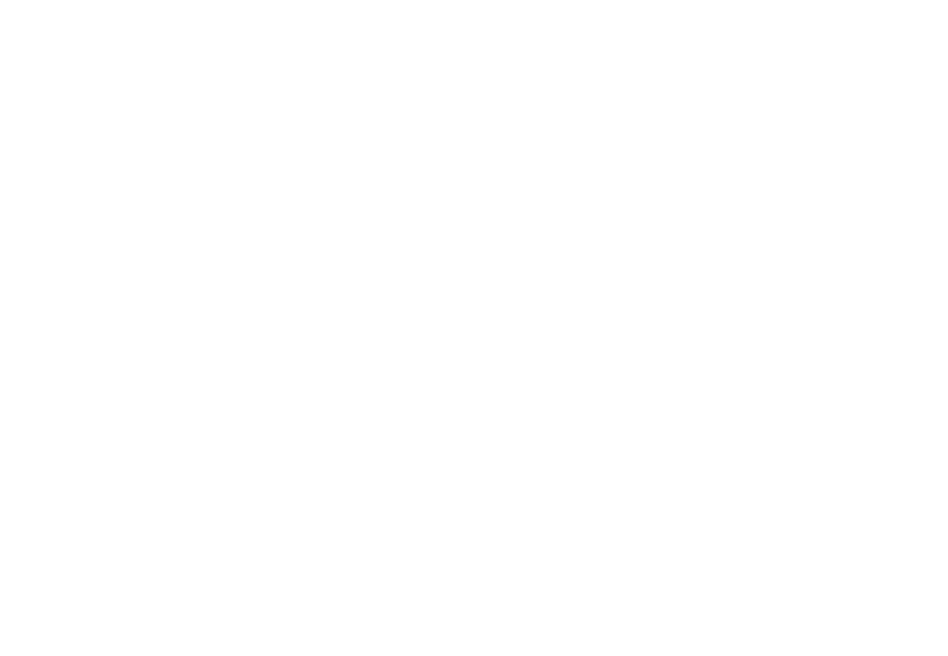
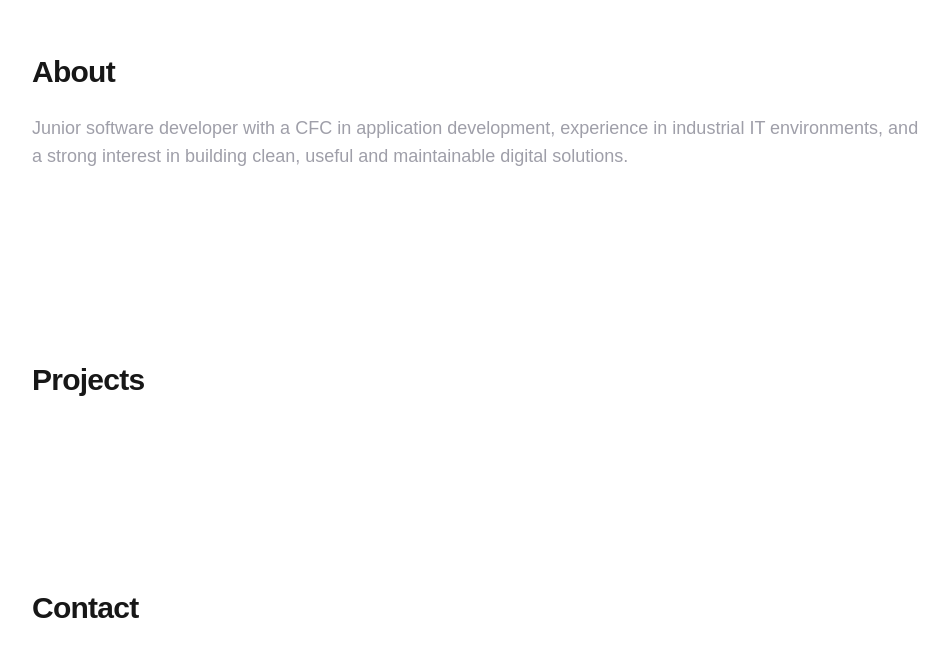
Before and after one commit to im4R3S/portfolio-achille, a Next.js app: page / in a window 1280 px wide. Shown: the part 842-1498 px from the top of the page, without its empty margins (160-1108 px from the left). Before the commit the page ends 800 px from the top, so only its background shows below. Built offline with nearby package versions, Linux system fonts and the light colour scheme.

Commit message:
feat: add main page sections

```diff
--- a/app/page.tsx
+++ b/app/page.tsx
@@ -1,11 +1,17 @@
 import Navbar from "@/components/Navbar";
 import Hero from "@/components/Hero";
+import About from "@/components/About";
+import Projects from "@/components/Projects";
+import Contact from "@/components/Contact";
 
 export default function Home() {
   return (
     <>
       <Navbar />
       <Hero />
+      <About />
+      <Projects />
+      <Contact />
     </>
   );
 }
--- /dev/null
+++ b/components/About.tsx
@@ -0,0 +1,14 @@
+export default function About() {
+  return (
+    <section id="about" className="px-6 py-24">
+      <div className="mx-auto max-w-4xl">
+        <h2 className="text-3xl font-bold tracking-tight">About</h2>
+        <p className="mt-6 text-lg text-zinc-400">
+          Junior software developer with a CFC in application development,
+          experience in industrial IT environments, and a strong interest in
+          building clean, useful and maintainable digital solutions.
+        </p>
+      </div>
+    </section>
+  );
+}
--- /dev/null
+++ b/components/Contact.tsx
@@ -0,0 +1,9 @@
+export default function Contact() {
+  return (
+    <section id="contact" className="px-6 py-24">
+      <div className="mx-auto max-w-4xl">
+        <h2 className="text-3xl font-bold tracking-tight">Contact</h2>
+      </div>
+    </section>
+  );
+}
--- /dev/null
+++ b/components/Projects.tsx
@@ -0,0 +1,9 @@
+export default function Projects() {
+  return (
+    <section id="projects" className="px-6 py-24">
+      <div className="mx-auto max-w-4xl">
+        <h2 className="text-3xl font-bold tracking-tight">Projects</h2>
+      </div>
+    </section>
+  );
+}
```
